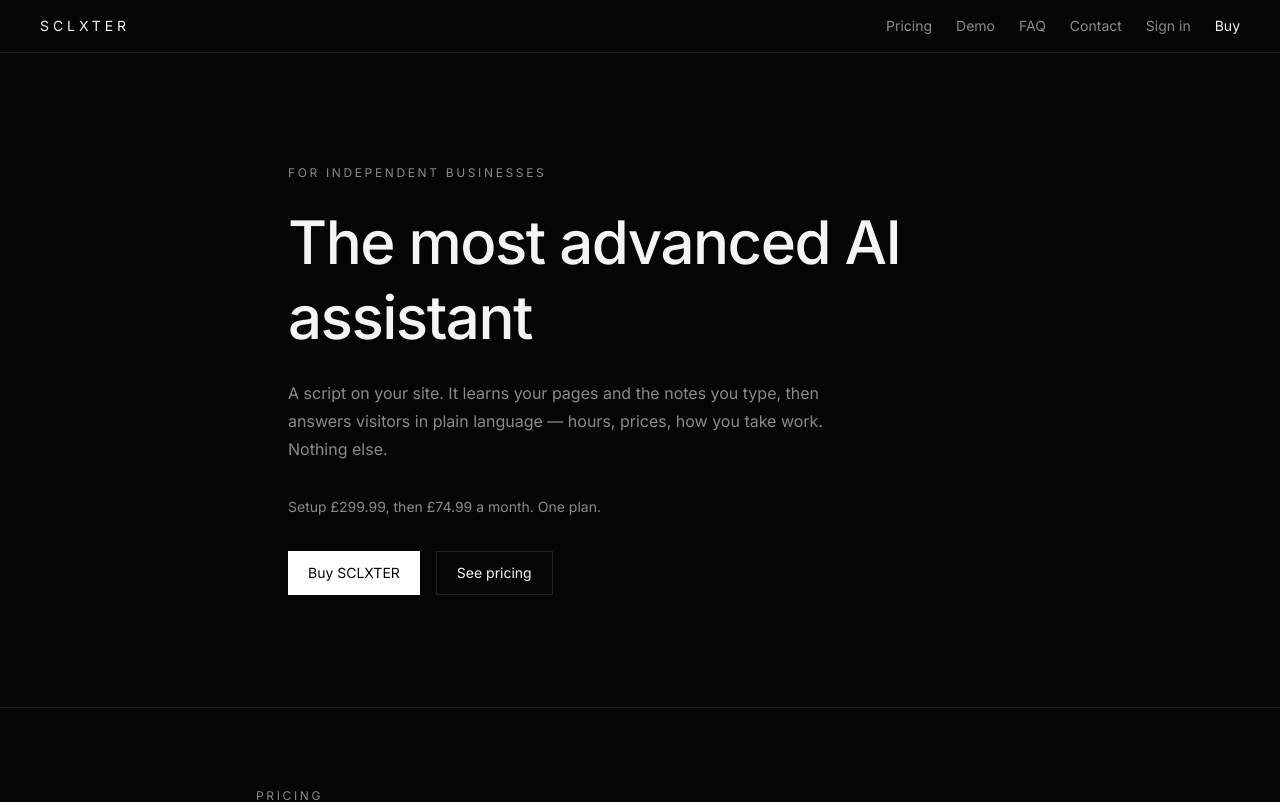
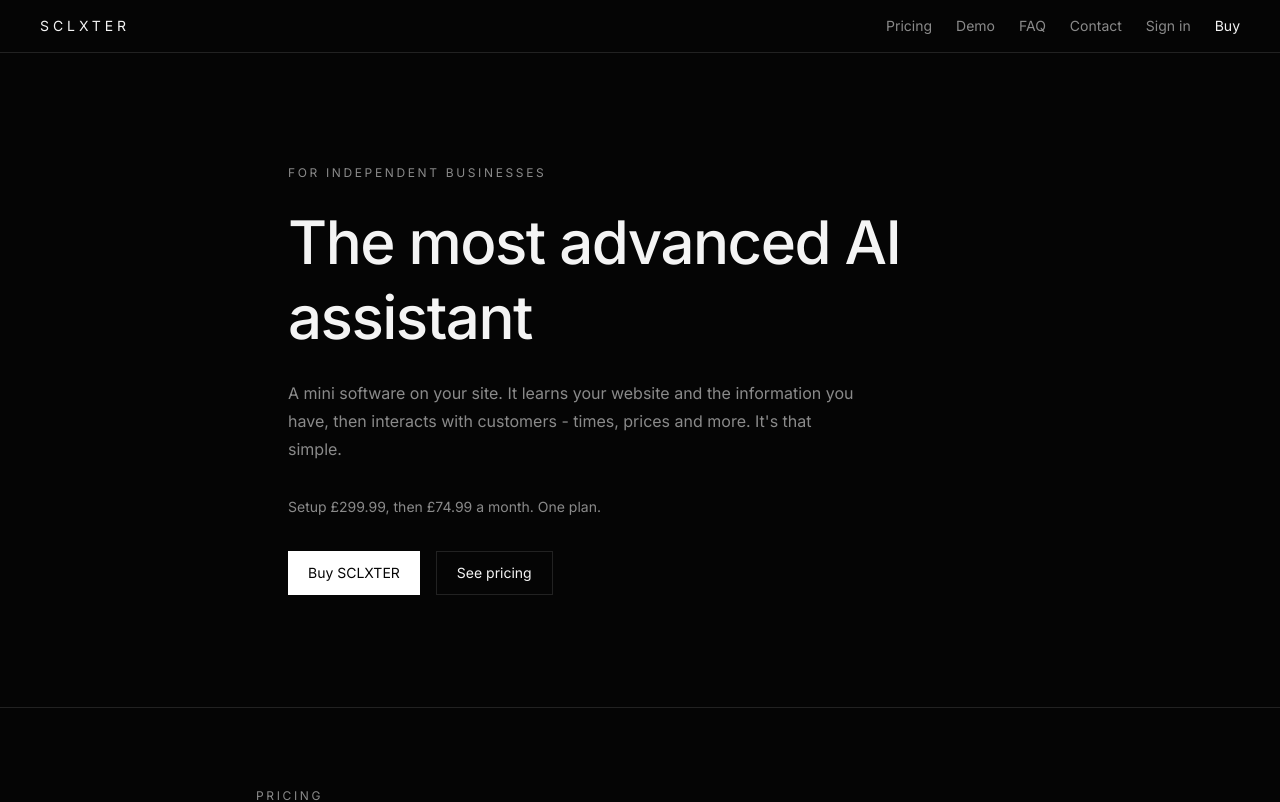
Before and after one commit to edwardsclaterx-web/sclxter, a Next.js app: page / in a window 1280 px wide. Shown: the top 802 px of the page. Built offline with nearby package versions, Linux system fonts and the light colour scheme; no server answers.

Commit message:
Use David’s homepage blurb about mini software
Co-authored-by: sclater <sclater@me.com>

```diff
--- a/src/app/page.tsx
+++ b/src/app/page.tsx
@@ -16,9 +16,9 @@ export default async function Home() {
             The most advanced AI assistant
           </h1>
           <p className="mt-6 max-w-xl text-base leading-7 text-muted">
-            A script on your site. It learns your pages and the notes you type,
-            then answers visitors in plain language — hours, prices, how you
-            take work. Nothing else.
+            A mini software on your site. It learns your website and the
+            information you have, then interacts with customers - times, prices
+            and more. It&apos;s that simple.
           </p>
           <p className="mt-8 text-sm leading-6 text-muted">
             Setup £299.99, then £74.99 a month. One plan.
```
